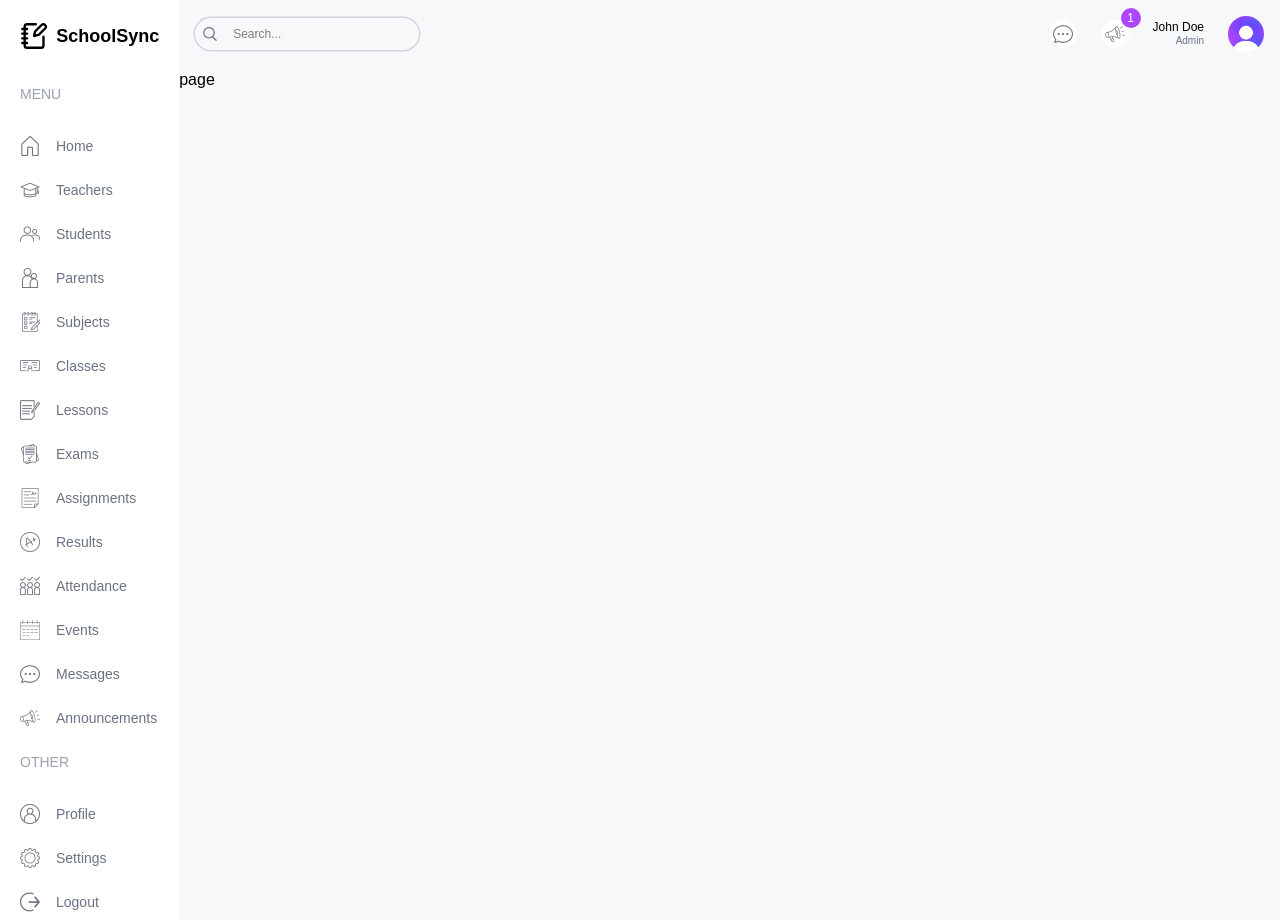
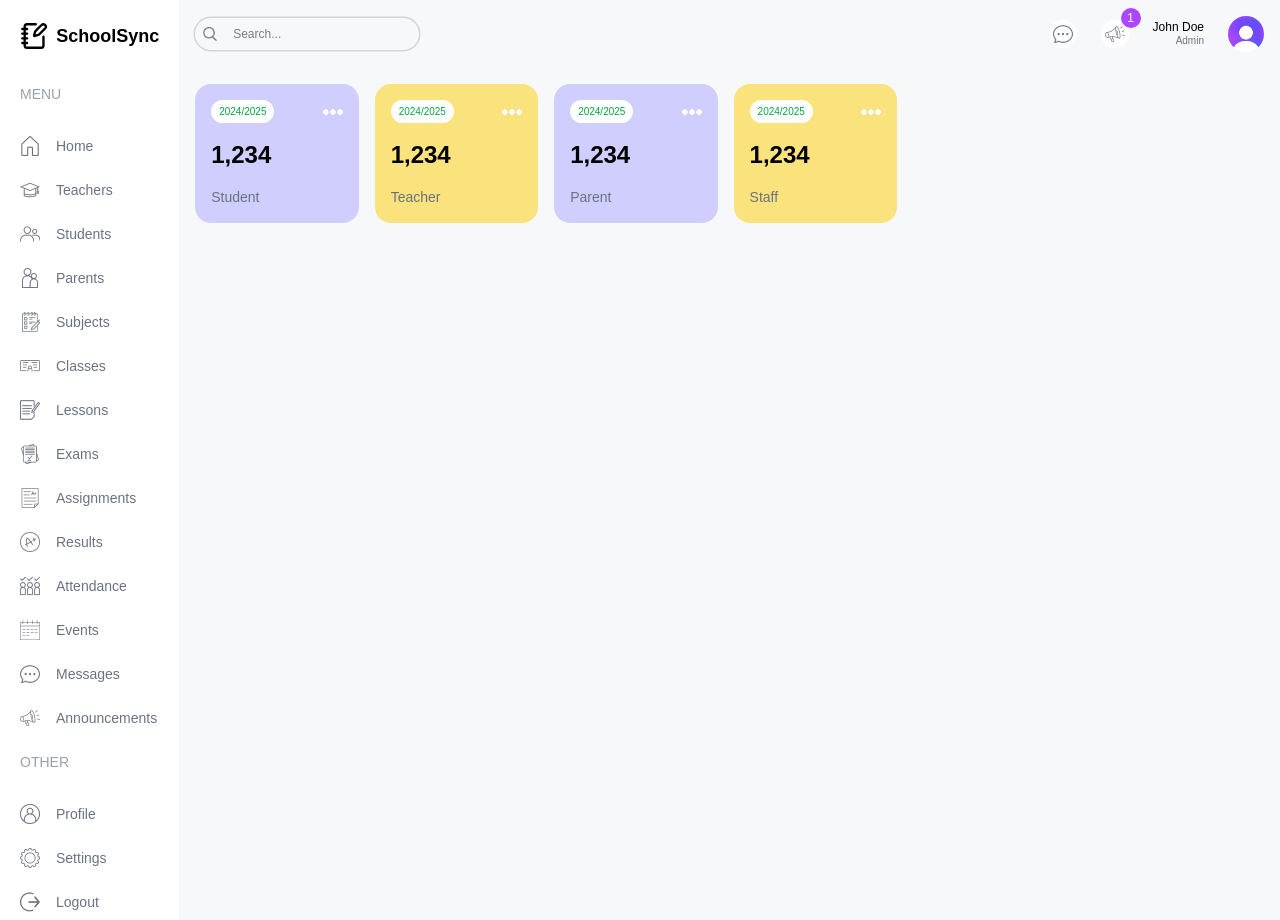
Before and after one commit to chibokaxavier/schoolsync, a Next.js app: page /admin in a window 1280 px wide. Built offline with nearby package versions, Linux system fonts and the light colour scheme; a web font is replaced by a local one.

Commit message:
installed re charts

```diff
--- a/app/admin/page.tsx
+++ b/app/admin/page.tsx
@@ -1,9 +1,20 @@
-import React from 'react'
+import UserCard from "@/components/UserCard";
+import React from "react";
 
 const page = () => {
   return (
-    <div>page</div>
-  )
-}
+    <div className="p-4 flex gap-4 flex-col md:flex-row">
+      <div className="w-full lg:w-2/3">
+        <div className="flex gap-4 justify-between flex-wrap">
+          <UserCard type="student" />
+          <UserCard type="teacher" />
+          <UserCard type="parent" />
+          <UserCard type="staff" />
+        </div>
+      </div>
+      <div className="w-full lg:w-1/3"></div>
+    </div>
+  );
+};
 
-export default page
+export default page;
--- /dev/null
+++ b/components/UserCard.tsx
@@ -0,0 +1,17 @@
+import Image from "next/image";
+import React from "react";
+
+const UserCard = ({ type }: { type: string }) => {
+  return (
+    <div className="rounded-2xl odd:bg-[#CFCEFF] even:bg-[#FAE27C] p-4 min-w-[130px] flex-1 ">
+      <div className="flex justify-between items-center">
+        <span className="text-[10px] bg-white px-2 py-1 rounded-full text-green-600">2024/2025</span>
+        <Image src="/more.png" width={20} height={20} alt="" />
+      </div>
+      <h1 className="text-2xl font-semibold my-4">1,234</h1>
+      <h2 className="text-sm capitalize font-medium text-gray-500">{type}</h2>
+    </div>
+  );
+};
+
+export default UserCard;
--- a/package.json
+++ b/package.json
@@ -13,7 +13,8 @@
     "next": "^15.2.4",
     "postcss": "^8.5.3",
     "react": "^19.0.0",
-    "react-dom": "^19.0.0"
+    "react-dom": "^19.0.0",
+    "recharts": "^2.15.2"
   },
   "devDependencies": {
     "@eslint/eslintrc": "^3",
```
Also changed, not shown: 1 other file (tests, documents, lock files or other folders).
